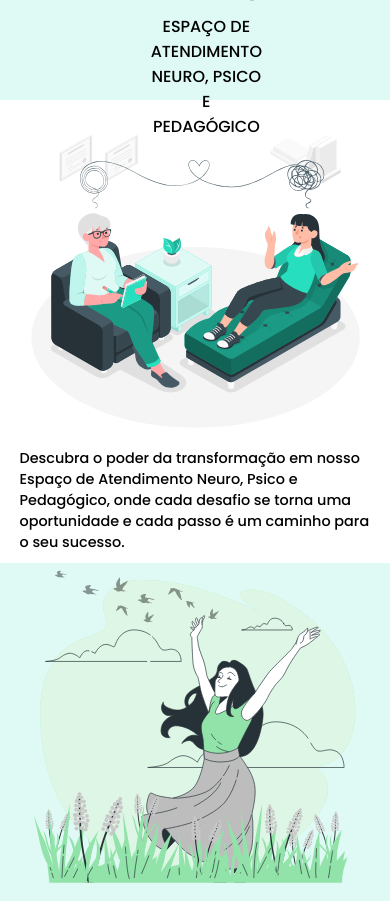
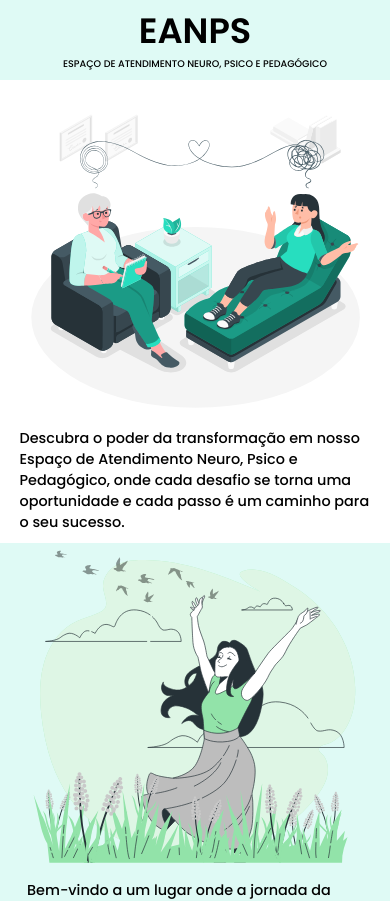
Before and after one commit to EricOliveiras/eanps-site, a React (Vite) app: page / in a window 390 px wide. Shown: the top 901 px of the page. Built offline with nearby package versions, Linux system fonts and the light colour scheme.

Commit message:
style: modify header style css

```diff
--- a/src/components/Header/style.css
+++ b/src/components/Header/style.css
@@ -8,8 +8,17 @@
 	text-align: center;
 }
 
+.logo {
+	display: flex;
+	flex-direction: column;
+}
+
 #header-title {
 	font-size: 2.2rem;
+}
+
+#header-paragraph {
+	font-size: 0.9rem;
 }
 
 nav ul {
@@ -32,6 +41,10 @@ nav a {
 	font-weight: bold;
 }
 
+nav a:hover {
+	border-bottom: 2px solid black;
+}
+
 @media (max-width: 1023px) and (min-width: 768px) {
 	#header {
 		align-items: center;
@@ -40,9 +53,22 @@ nav a {
 		padding: 10px 80px;
 	}
 
+	#header-title {
+		font-size: 2rem;
+	}
+
+	#header-paragraph {
+		font-size: 0.7rem;
+		width: 100%;
+	}
+
 	nav ul li {
 		display: inline;
 		margin-left: 20px;
+	}
+
+	nav a {
+		font-size: 1.1rem;
 	}
 }
 
@@ -51,9 +77,20 @@ nav a {
 		align-items: center;
 		display: flex;
 		height: 80px;
+		padding: 0;
 	}
 
   nav {
 		display: none;
 	}
+
+	.logo {
+		margin-bottom: 5px;
+		width: 100vw;
+	}
+
+	#header-paragraph {
+		font-size: 0.6rem;
+		width: 100%;
+	}
 }
```
